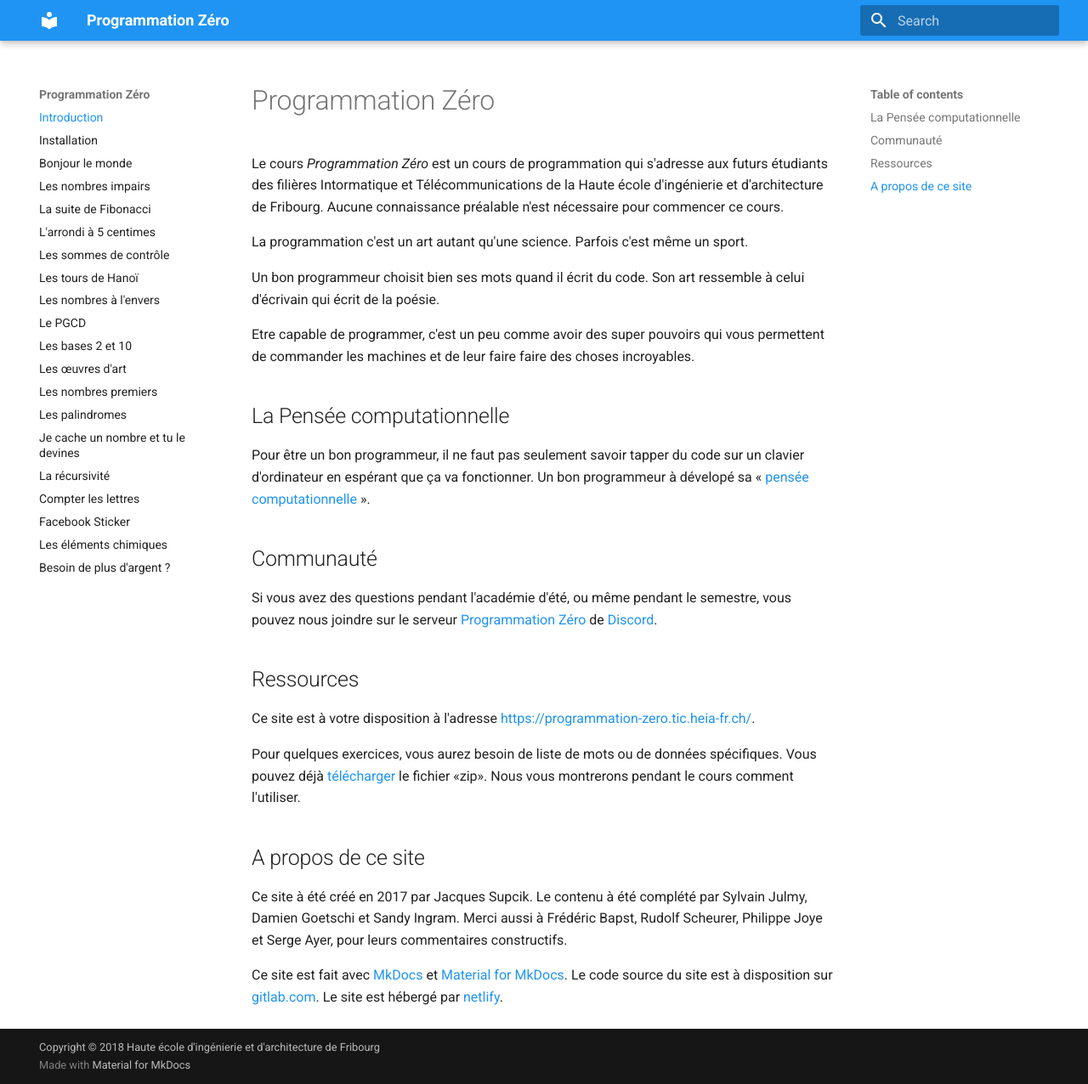
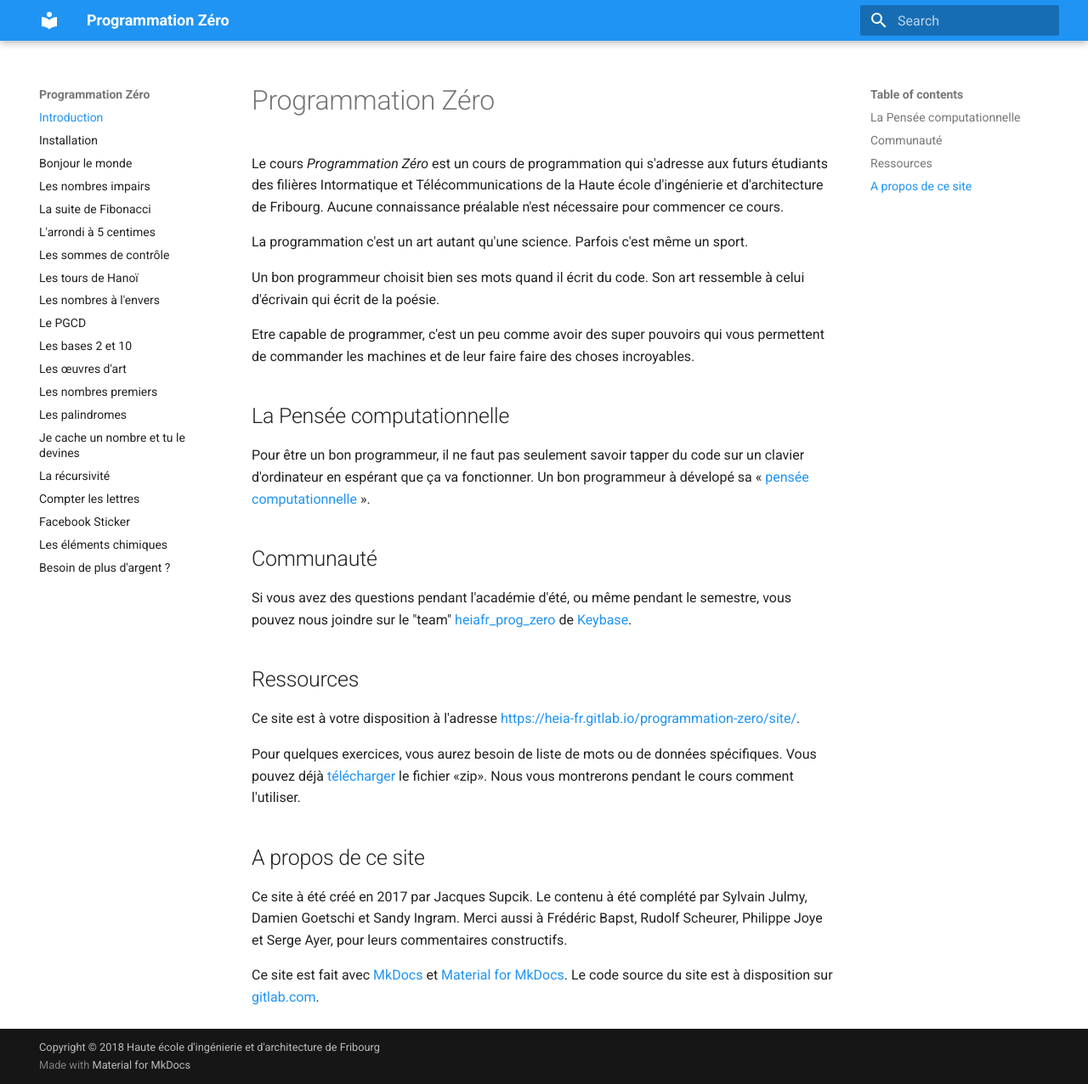
Before and after one commit to heia-fr/programmation-zero, an MkDocs documentation site: the page built from docs/index.md, in a window 1280 px wide and 1276 px high. Shown: the whole window at 85% size. Built offline with MkDocs 1.6.1 and Material for MkDocs 9.7.7, drawn with Linux system fonts in a browser that asks for light colours.

Commit message:
changes for 2019/2020

```diff
--- a/docs/index.md
+++ b/docs/index.md
@@ -15,16 +15,16 @@ en espérant que ça va fonctionner. Un bon programmeur à dévelopé sa « [pen
 
 ## Communauté
 
-Si vous avez des questions pendant l'académie d'été, ou même pendant le semestre, vous pouvez nous joindre sur le serveur [Programmation Zéro](https://discord.gg/JW45WDu) de [Discord](https://discordapp.com/).
+Si vous avez des questions pendant l'académie d'été, ou même pendant le semestre, vous pouvez nous joindre sur le "team" [heiafr_prog_zero](https://keybase.io/team/heiafr_prog_zero) de [Keybase](https://keybase.io).
 
 ## Ressources
 
-Ce site est à votre disposition à l'adresse <https://programmation-zero.tic.heia-fr.ch/>.
+Ce site est à votre disposition à l'adresse <https://heia-fr.gitlab.io/programmation-zero/site/>.
 
-Pour quelques exercices, vous aurez besoin de liste de mots ou de données spécifiques. Vous pouvez déjà [télécharger](https://gitlab.com/HEIA-FR/programmation-zero/raw/website/docs/data.zip) le fichier «zip». Nous vous montrerons pendant le cours comment l'utiliser.
+Pour quelques exercices, vous aurez besoin de liste de mots ou de données spécifiques. Vous pouvez déjà [télécharger](https://gitlab.com/HEIA-FR/programmation-zero/site/blob/master/docs/data.zip) le fichier «zip». Nous vous montrerons pendant le cours comment l'utiliser.
 
 ## A propos de ce site
 
 Ce site à été créé en 2017 par Jacques Supcik. Le contenu à été complété par Sylvain Julmy, Damien Goetschi et Sandy Ingram. Merci aussi à Frédéric Bapst, Rudolf Scheurer, Philippe Joye et Serge Ayer, pour leurs commentaires constructifs.
 
-Ce site est fait avec [MkDocs](https://www.mkdocs.org/) et [Material for MkDocs](https://squidfunk.github.io/mkdocs-material/). Le code source du site est à disposition sur [gitlab.com](https://gitlab.com/HEIA-FR/programmation-zero/tree/website). Le site est hébergé par [netlify](https://www.netlify.com/).
+Ce site est fait avec [MkDocs](https://www.mkdocs.org/) et [Material for MkDocs](https://squidfunk.github.io/mkdocs-material/). Le code source du site est à disposition sur [gitlab.com](https://gitlab.com/HEIA-FR/programmation-zero/site).
```
Also changed, not shown: docs/install.md (+2 -2 lines).
